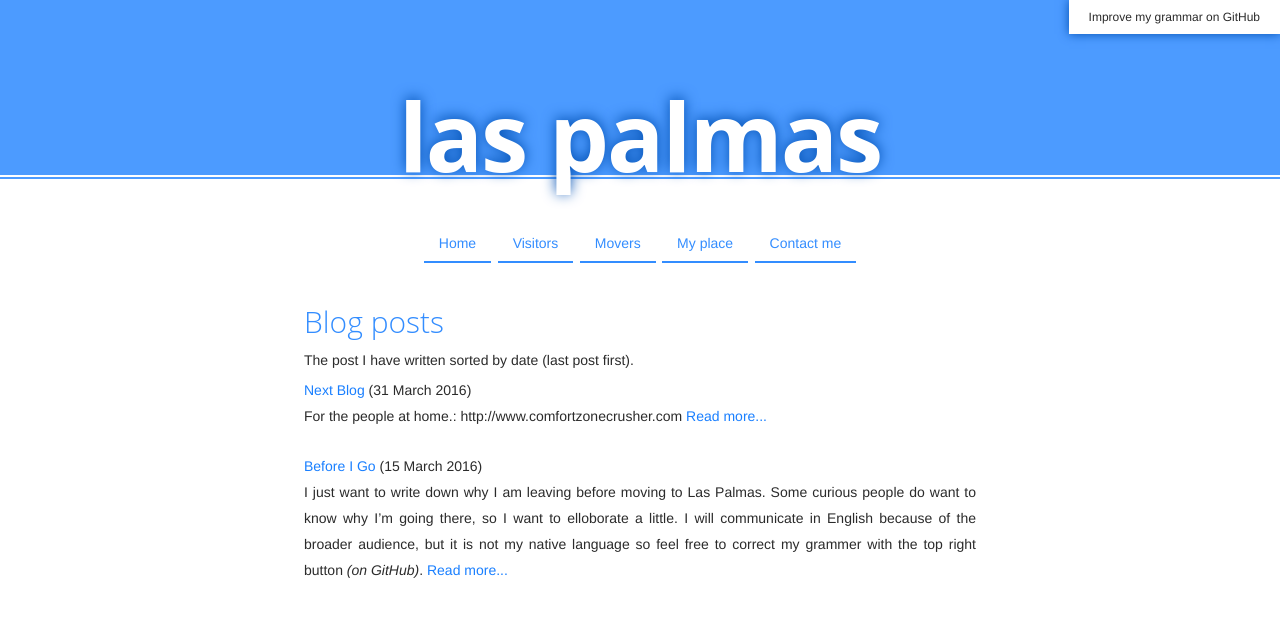
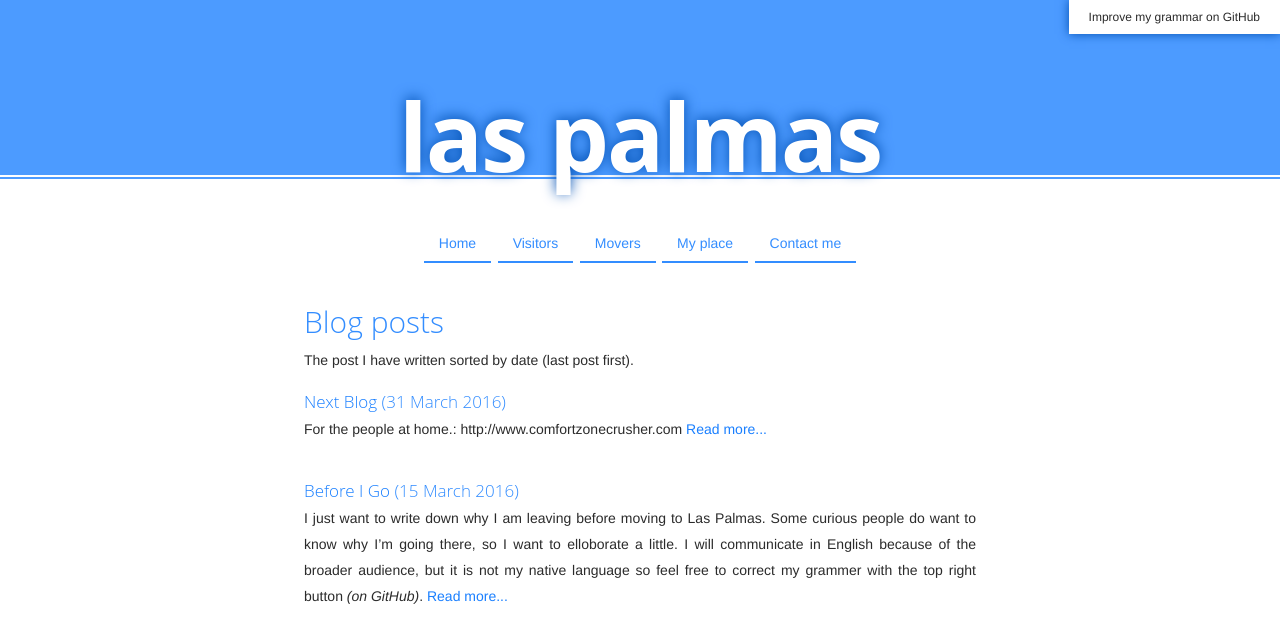
Before and after one commit to adriaandotcom/laspalmas.adriaan.io, a Jekyll site: the page built from blog.md, in a window 1280 px wide. Shown: the top 643 px of the page. Built offline with Jekyll 4.4.1, drawn with Linux system fonts in a browser that asks for light colours.

Commit message:
Use h3 tags

```diff
--- a/blog.md
+++ b/blog.md
@@ -7,8 +7,8 @@
 <ul class="no-styling">
   {% for post in site.posts %}
     <li>
-      <p><a href="{{ post.url }}">{{ post.title }}</a> ({{ post.date | date_to_long_string }})<br>
-      {{ post.excerpt | remove: '<p>' | remove: '</p>' }} <a href="{{ post.url }}">Read more...</a></p>
+      <h3><a href="{{ post.url }}">{{ post.title }}</a> ({{ post.date | date_to_long_string }})</h3>
+      <p>{{ post.excerpt | remove: '<p>' | remove: '</p>' }} <a href="{{ post.url }}">Read more...</a></p>
     </li>
   {% endfor %}
 </ul>
```
